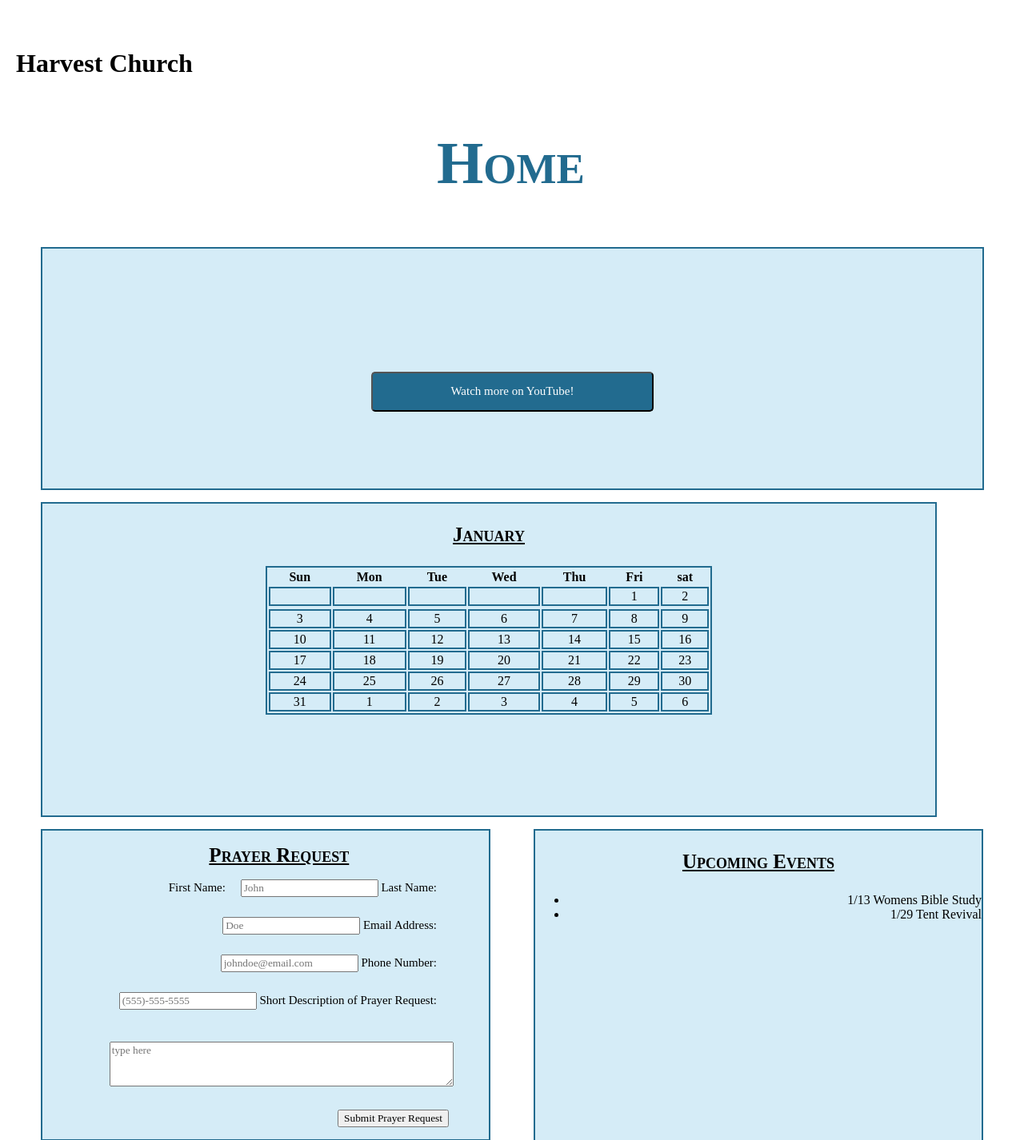
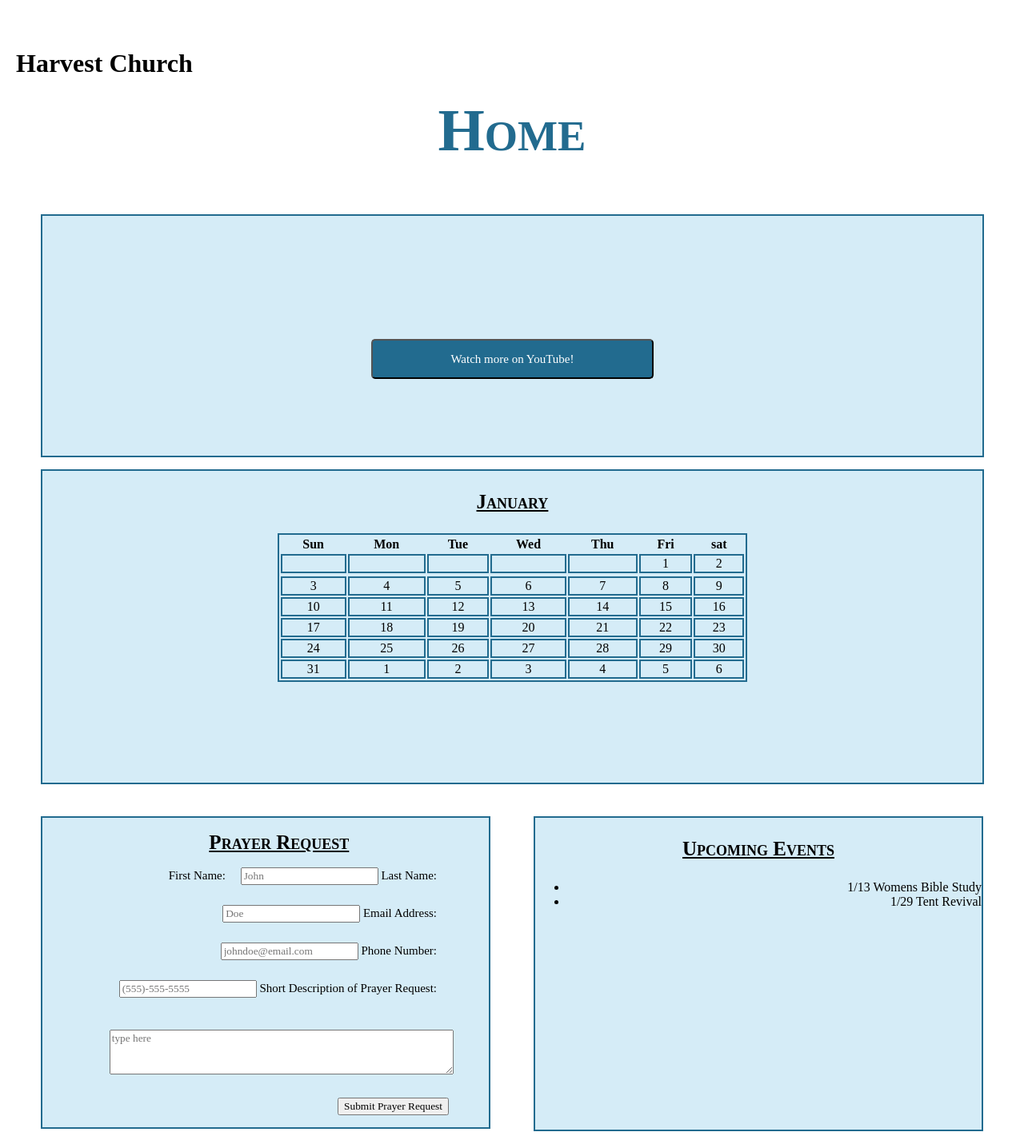
Before and after one commit to EmmaleighStone/HarvestChurchWebsite, a PHP site: page /index.php in a window 1280 px wide. Shown: the part 38-1464 px from the top of the page at 80% size. Run offline with PHP 8.4, Linux system fonts and the light colour scheme.

Commit message:
Update style.css

```diff
--- a/style.css
+++ b/style.css
@@ -108,13 +108,12 @@ h1
 }
 h2
 {
-    width: 94.75%;
+    width: 100%;
     text-align: center;
-    margin-left: 2.5%;
-    margin-right: 2.5%;
     color: #226b8f;
     font-size: 75px;
     font-variant: small-caps;
+    margin-top: 0px;
 
 }
 
@@ -148,7 +147,7 @@ h2
 
 .calendar
 {
-    width: 90%;
+    width: 94.75%;
     float: left;
     height: 375px;
     border: #226b8f 2px solid;
@@ -157,6 +156,7 @@ h2
     margin-top: 15px;
     background-color: #d5ecf7;
     padding-bottom: 15px;
+    margin-bottom: 25px;
 
 }
 .calendar table
@@ -339,7 +339,18 @@ footer a:hover
 }
 .desc
 {
-    width: 90%;
+    text-align: center;
+    width: 94.75%;
+    border: #226b8f 2px solid;
     text-align: center;
     margin-left: 2.5%;
+    margin-right: 2.5%;
+    margin-top: 500px;
+    padding-top: 10px;
+    background-color: #d5ecf7;
 }
+.desc p
+{
+    margin-left: 2.5%;
+    margin-right: 2.5%;
+}
```
